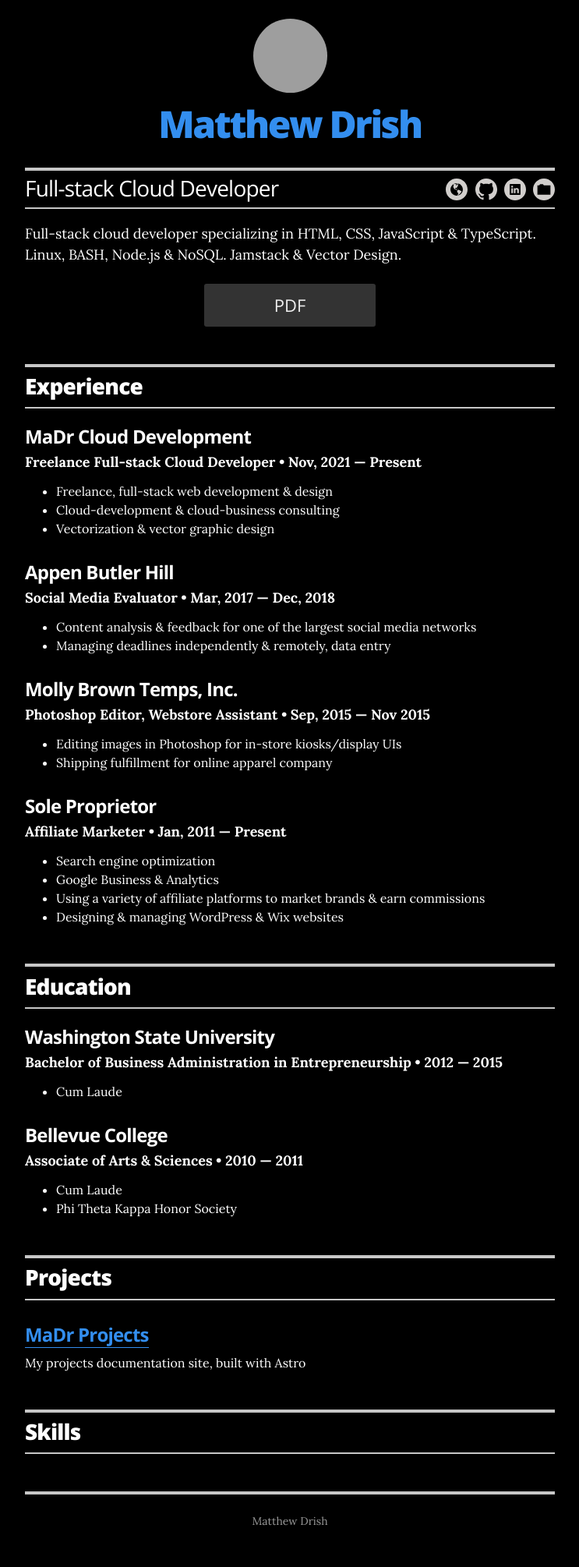
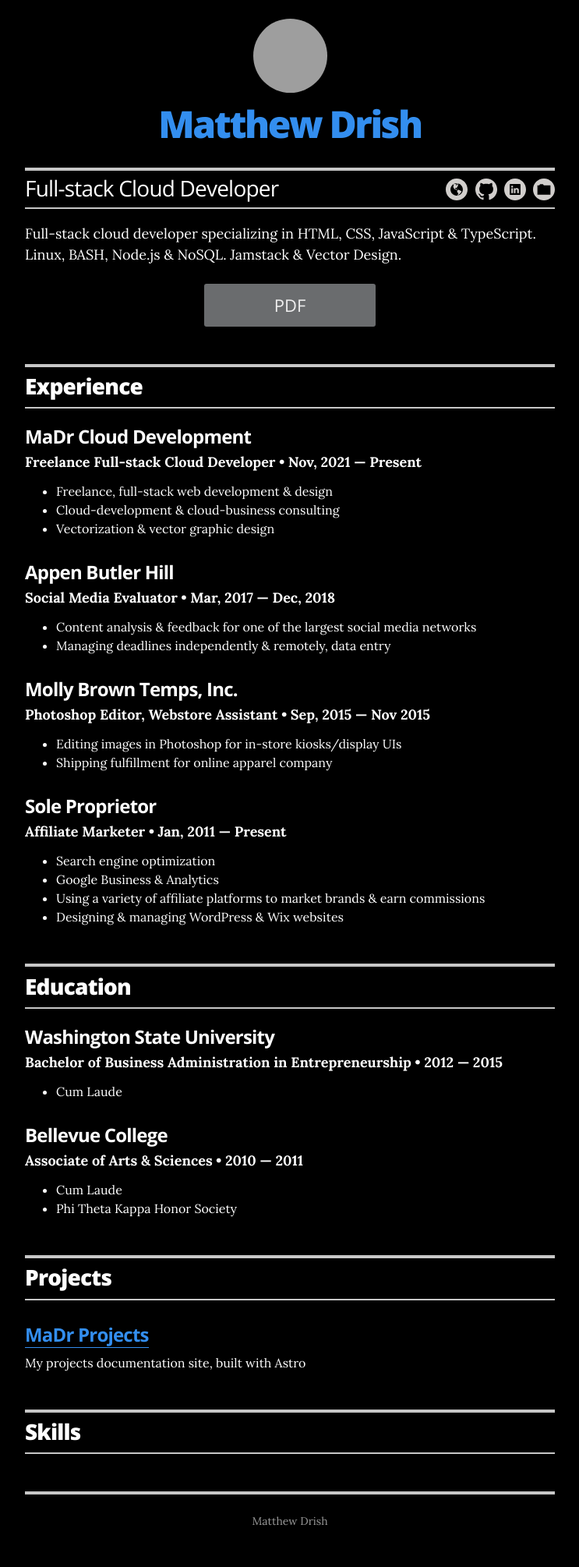
Before and after one commit to MaDrCloudDev/MaDrCloudDev.github.io, a Jekyll site: the page built from index.html, in a window 1280 px wide. Shown: the whole page at 78% size, without its empty margins (268-1011 px from the left). Built offline with Jekyll 4.4.1, drawn with Linux system fonts in a browser that asks for light colours; grey boxes are pictures that could not be loaded.

Commit message:
button color test
button color test

```diff
--- a/_sass/_resume.scss
+++ b/_sass/_resume.scss
@@ -109,7 +109,7 @@
 
 .contact-button {
   @include border-radius(3px);
-  background-color: #333;
+  background-color: #6a6c6e;
   text-decoration: none;
   text-align: center;
   display: block;
@@ -122,8 +122,8 @@
   @include transition(all .2s ease);
 
   &:hover {
-    background-color: #efefef;
-    color: #333;
+    background-color: #FFF000;
+    color: #338eef;
   }
 
   &.not-looking { width: 400px; }
```
